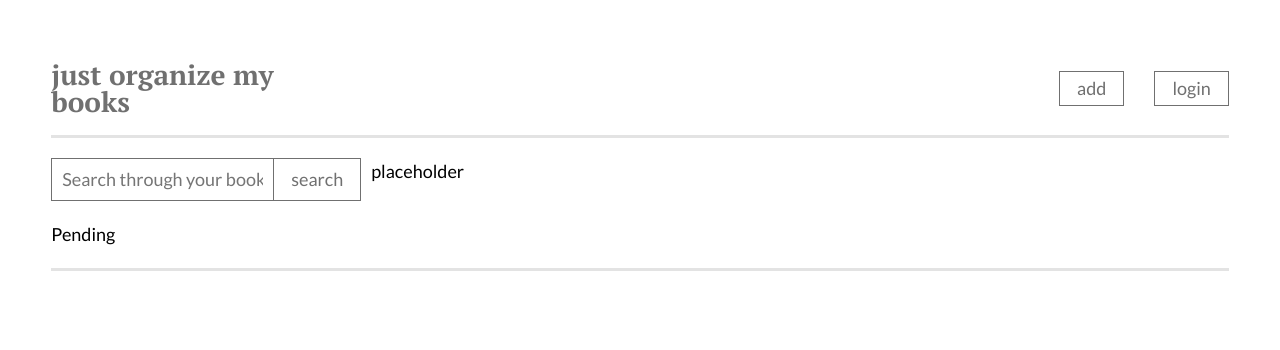
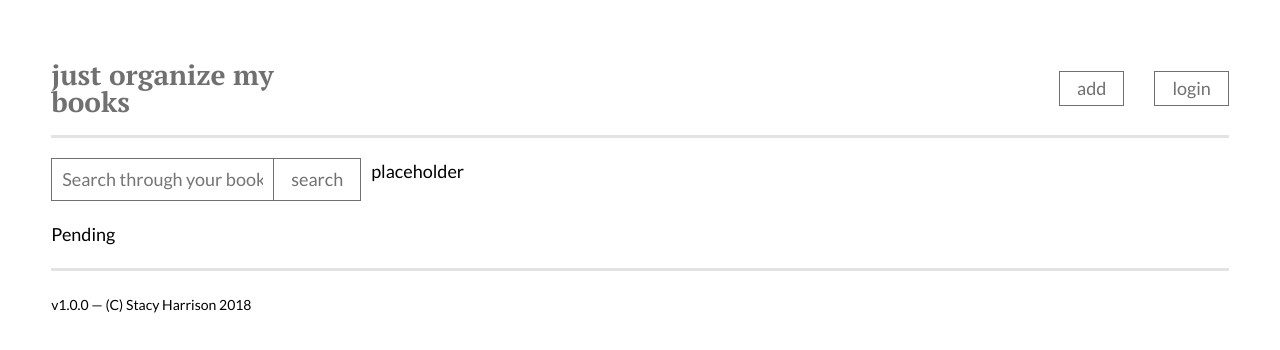
Before and after one commit to stasquatch/jomb, a React (Create React App) app in the folder jomb/client/: page / in a window 1280 px wide. Shown: the top 350 px of the page. Built offline with nearby package versions, Linux system fonts and the light colour scheme; no server answers.

Commit message:
Adding footer

```diff
--- a/jomb/client/src/components/app/App.css
+++ b/jomb/client/src/components/app/App.css
@@ -116,3 +116,7 @@ a:focus {
 #BookDetail {
   grid-area: detail;
 }
+
+#Footer p {
+  font-size: 14px;
+}
--- a/jomb/client/src/components/app/App.js
+++ b/jomb/client/src/components/app/App.js
@@ -1,4 +1,5 @@
 import React, { Component } from "react";
+import { VERSION_NUMBER } from "../../helpers/constants";
 import BookList from "../booklist/BookList";
 import "normalize.css";
 // import "./App.css";
@@ -28,6 +29,9 @@ class App extends Component {
           <p>placeholder</p>
         </div>
         <div className="divider" id="FooterDivider" />
+        <div id="Footer">
+          <p>{VERSION_NUMBER} — (C) Stacy Harrison 2018</p>
+        </div>
       </div>
     );
   }
--- a/jomb/client/src/helpers/constants.js
+++ b/jomb/client/src/helpers/constants.js
@@ -1,3 +1,5 @@
+exports.VERSION_NUMBER = "v1.0.0";
+
 exports.SUCCESS = 0;
 exports.DUPLICATE_KEY_ERROR = 11000;
 exports.NO_DATA = 2;
```
